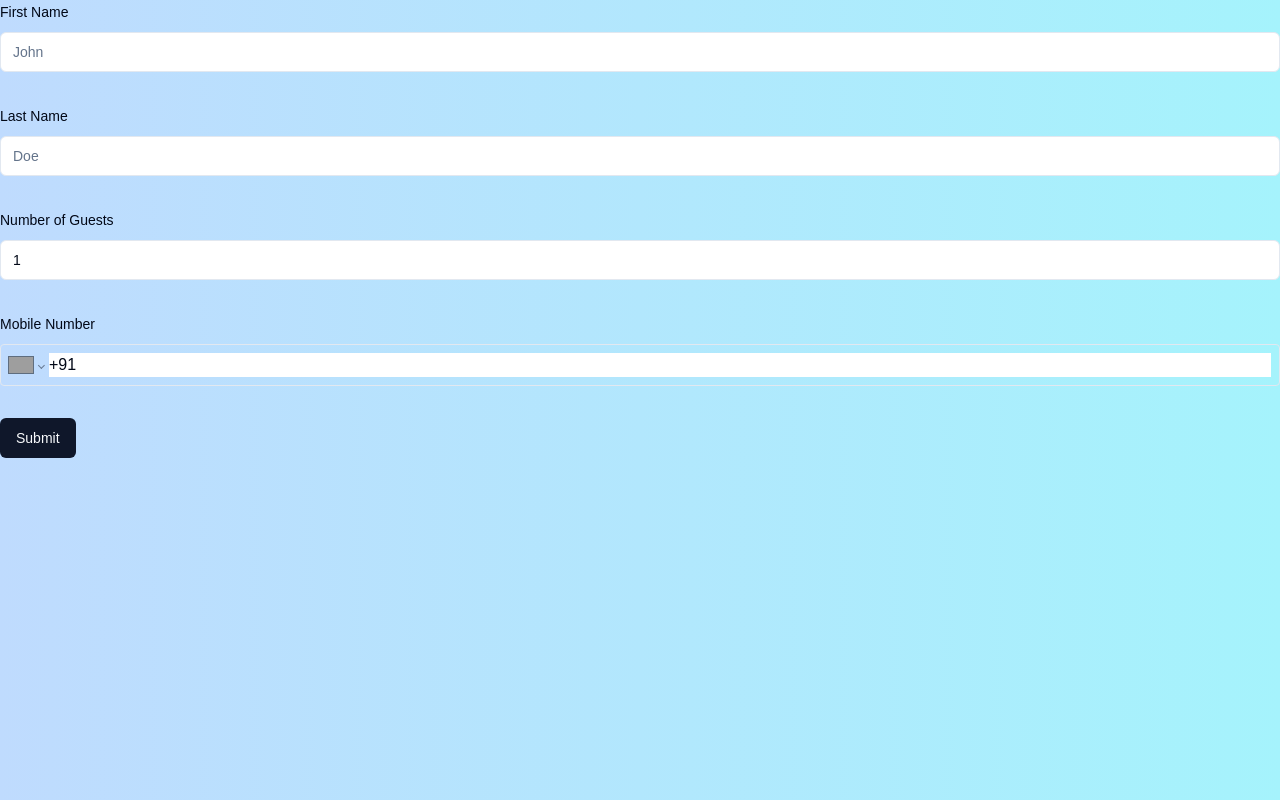
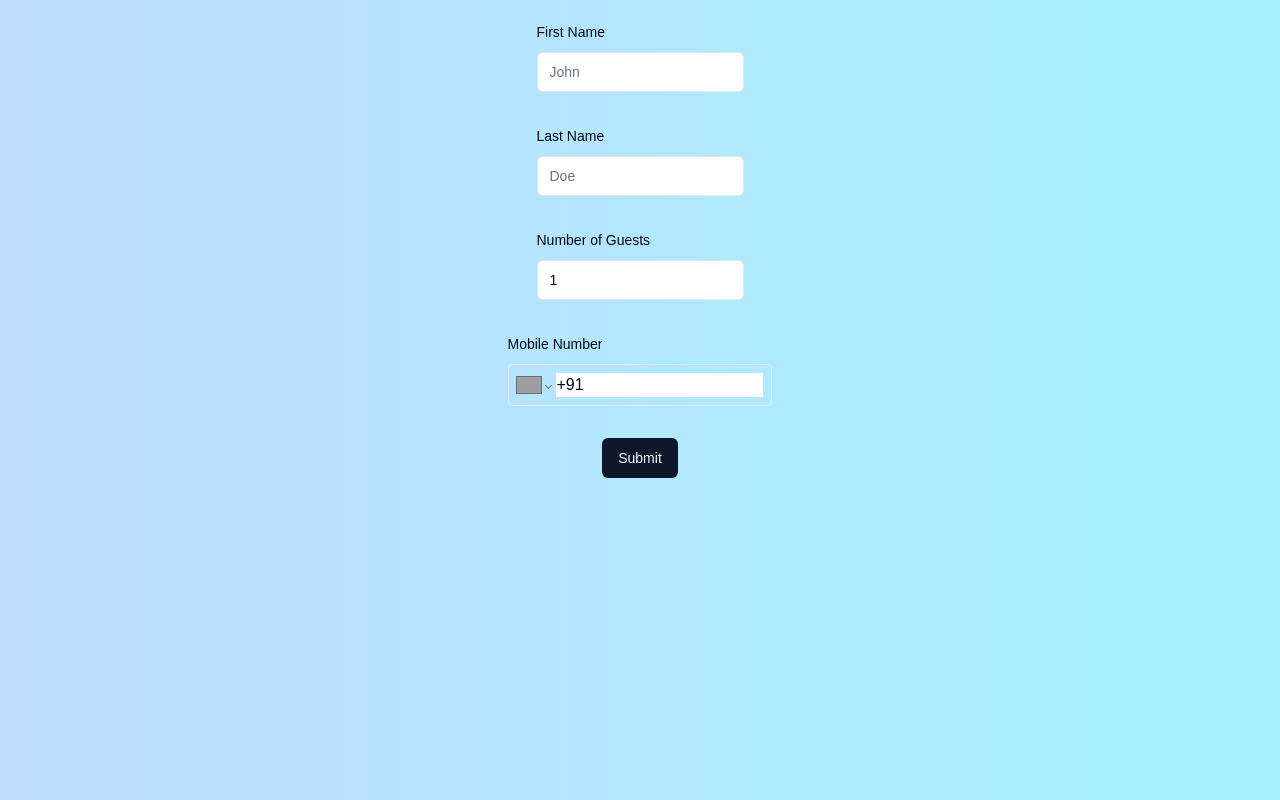
Before and after one commit to alaqmarr/rsvp, a Next.js app: page /dashboard/1/invitations in a window 1280 px wide. Built offline with nearby package versions, Linux system fonts and the light colour scheme; grey boxes are pictures that could not be loaded.

Commit message:
invite form ui

```diff
--- a/app/dashboard/[rsvpId]/invitations/page.tsx
+++ b/app/dashboard/[rsvpId]/invitations/page.tsx
@@ -59,9 +59,10 @@ const Invitations = () => {
   }
 
   return (
-    <div>
-      <Form {...form}>
-        <form onSubmit={form.handleSubmit(onSubmit)} className="space-y-8">
+    <div className="flex flex-col items-center justify-center p-5 gap-y-3">
+      <Form {...form}
+      >
+        <form onSubmit={form.handleSubmit(onSubmit)} className="space-y-8 min-w-[280px] max-w-[80vw] flex flex-col items-center text-start">
           <FormField
             control={form.control}
             name="first"
```
